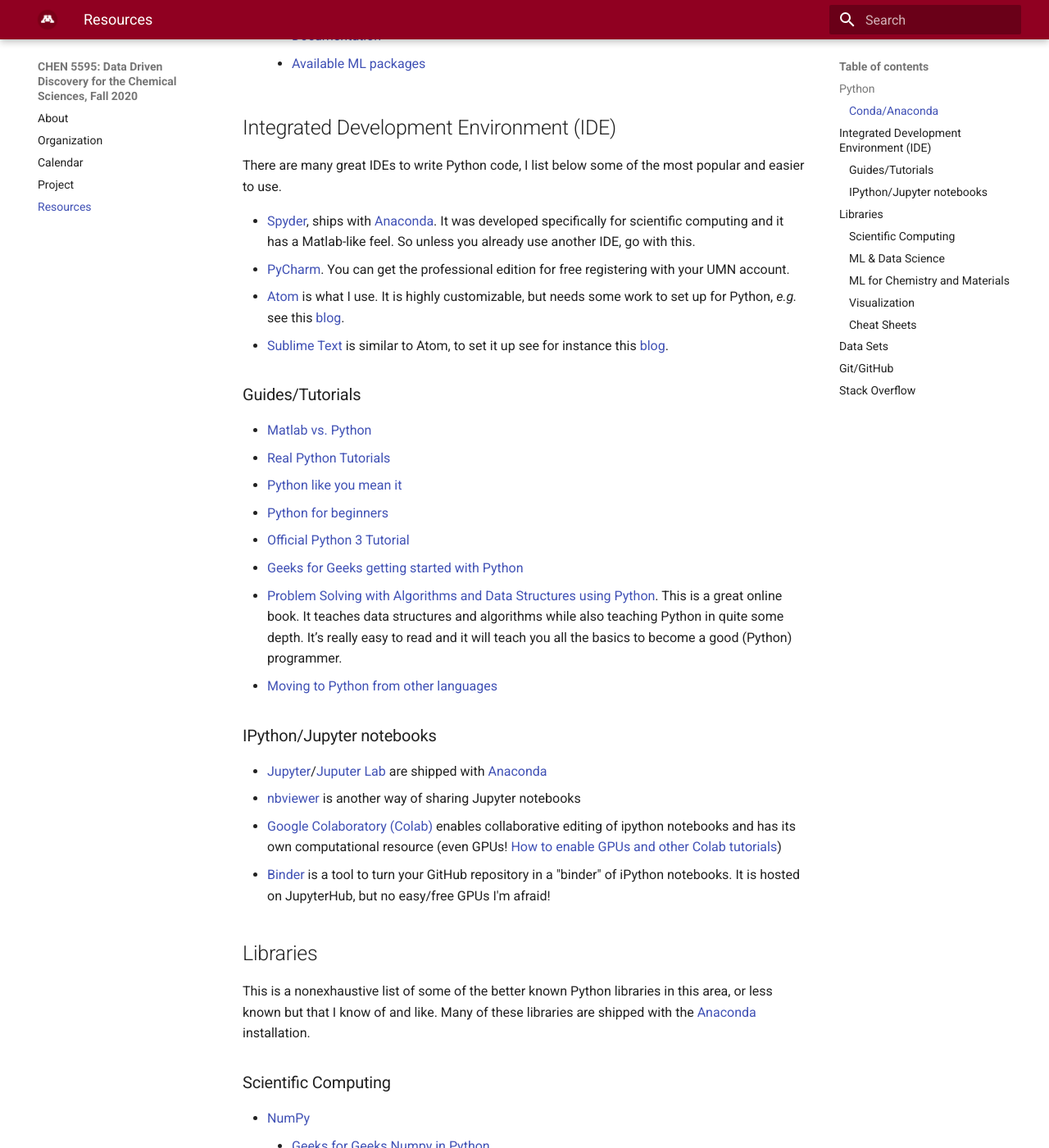
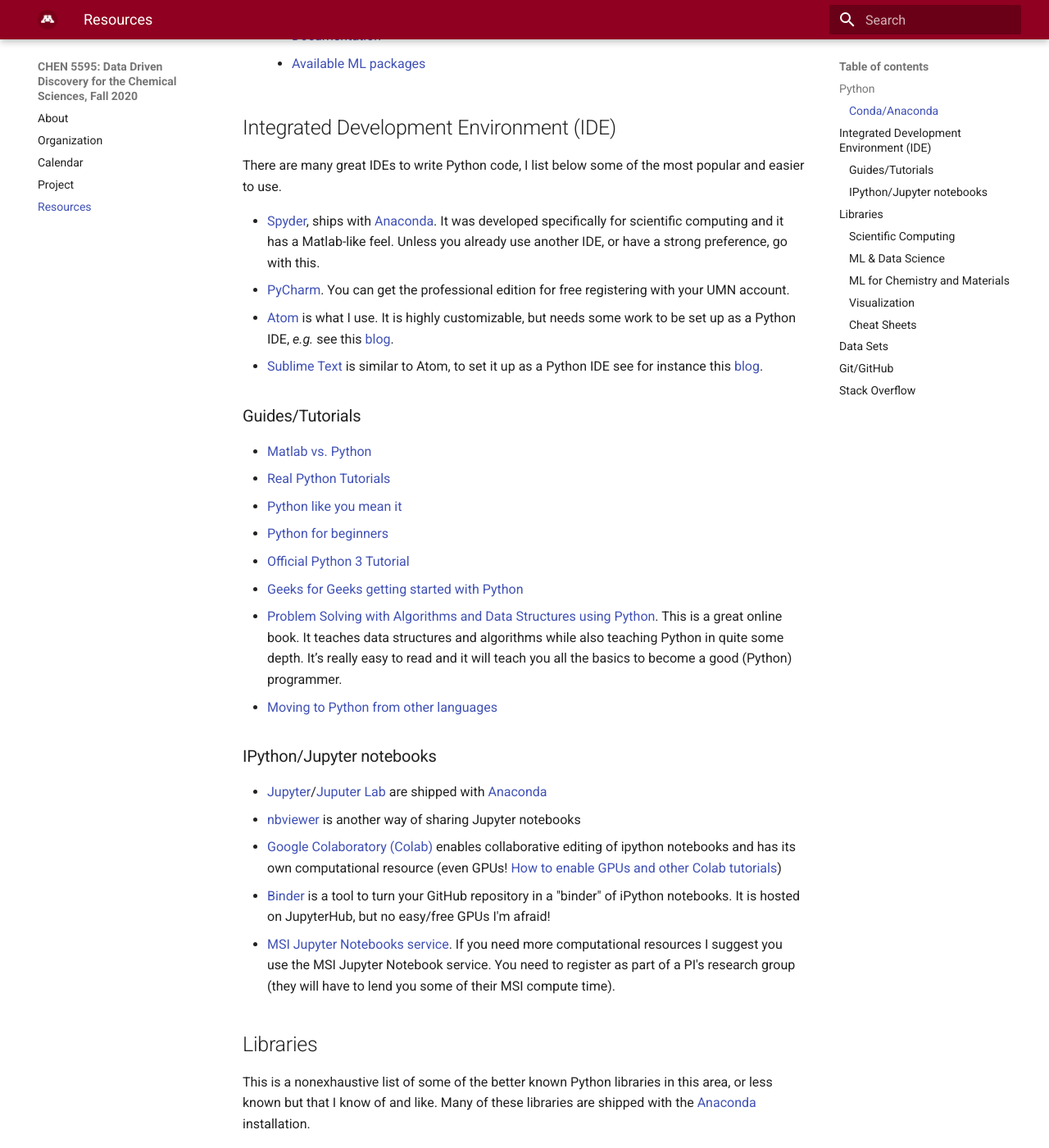
Before and after one commit to smcantab/chen5595-fall2020, an MkDocs documentation site: the page built from docs/resources.md, in a window 1280 px wide and 1400 px high, scrolled down 463 px. Shown: the whole window at 82% size. Built offline with MkDocs 1.6.1 and Material for MkDocs 9.7.7, drawn with Linux system fonts in a browser that asks for light colours.

Commit message:
added msi link

```diff
--- a/docs/resources.md
+++ b/docs/resources.md
@@ -15,10 +15,10 @@
 ## Integrated Development Environment (IDE)
 There are many great IDEs to write Python code, I list below some of the most popular and easier to use.
 
-- [Spyder](https://www.spyder-ide.org/), ships with [Anaconda][1]. It was developed specifically for scientific computing and it has a Matlab-like feel. So unless you already use another IDE, go with this.
+- [Spyder](https://www.spyder-ide.org/), ships with [Anaconda][1]. It was developed specifically for scientific computing and it has a Matlab-like feel. Unless you already use another IDE, or have a strong preference, go with this.
 - [PyCharm](https://www.jetbrains.com/pycharm/). You can get the professional edition for free registering with your UMN account.
-- [Atom](https://atom.io/) is what I use. It is highly customizable, but needs some work to set up for Python, _e.g._ see this [blog](https://medium.com/issuehunt/20-atom-plug-ins-for-python-development-d6b10f8fa33e).
-- [Sublime Text](https://www.sublimetext.com/) is similar to Atom, to set it up see for instance this [blog](https://realpython.com/setting-up-sublime-text-3-for-full-stack-python-development/).
+- [Atom](https://atom.io/) is what I use. It is highly customizable, but needs some work to be set up as a Python IDE, _e.g._ see this [blog](https://medium.com/issuehunt/20-atom-plug-ins-for-python-development-d6b10f8fa33e).
+- [Sublime Text](https://www.sublimetext.com/) is similar to Atom, to set it up as a Python IDE see for instance this [blog](https://realpython.com/setting-up-sublime-text-3-for-full-stack-python-development/).
 
 ### Guides/Tutorials
 
@@ -36,6 +36,7 @@
 - [nbviewer](https://nbviewer.jupyter.org/) is another way of sharing Jupyter notebooks
 - [Google Colaboratory (Colab)](https://colab.research.google.com/notebooks/intro.ipynb) enables collaborative editing of ipython notebooks and has its own computational resource (even GPUs! [How to enable GPUs and other Colab tutorials](https://www.tutorialspoint.com/google_colab/google_colab_using_free_gpu.htm))
 - [Binder](https://mybinder.org/) is a tool to turn your GitHub repository in a "binder" of iPython notebooks. It is hosted on JupyterHub, but no easy/free GPUs I'm afraid!
+- [MSI Jupyter Notebooks service](https://www.msi.umn.edu/support/faq/how-do-i-get-started-jupyter-notebooks). If you need more computational resources I suggest you use the MSI Jupyter Notebook service. You need to register as part of a PI's research group (they will have to lend you some of their MSI compute time).
 
 ## Libraries
 This is a nonexhaustive list of some of the better known Python libraries in this area, or less known but that I know of and like. Many of these libraries are shipped with the [Anaconda][1] installation.
```
